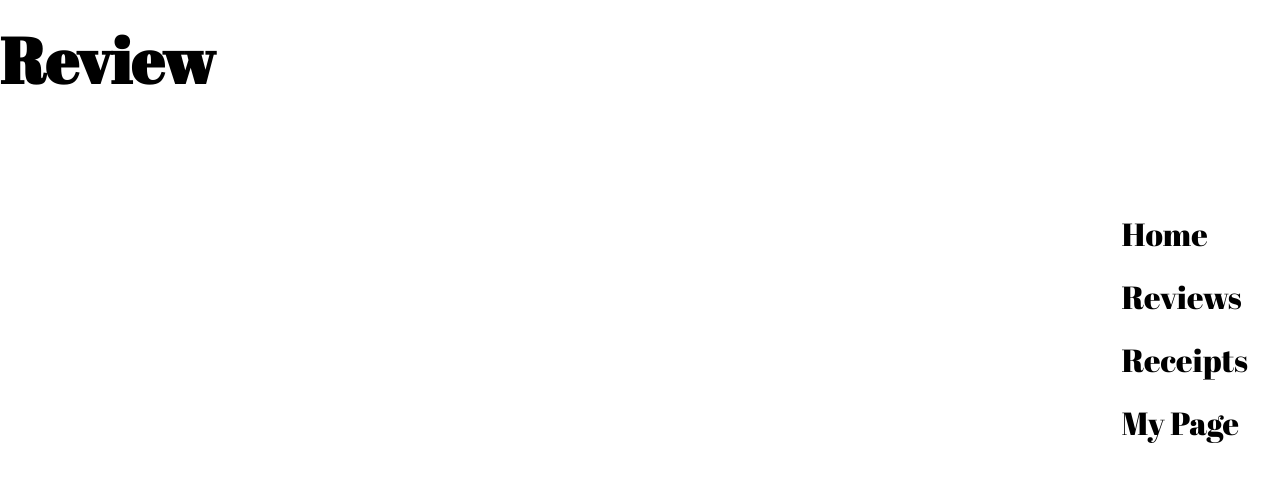
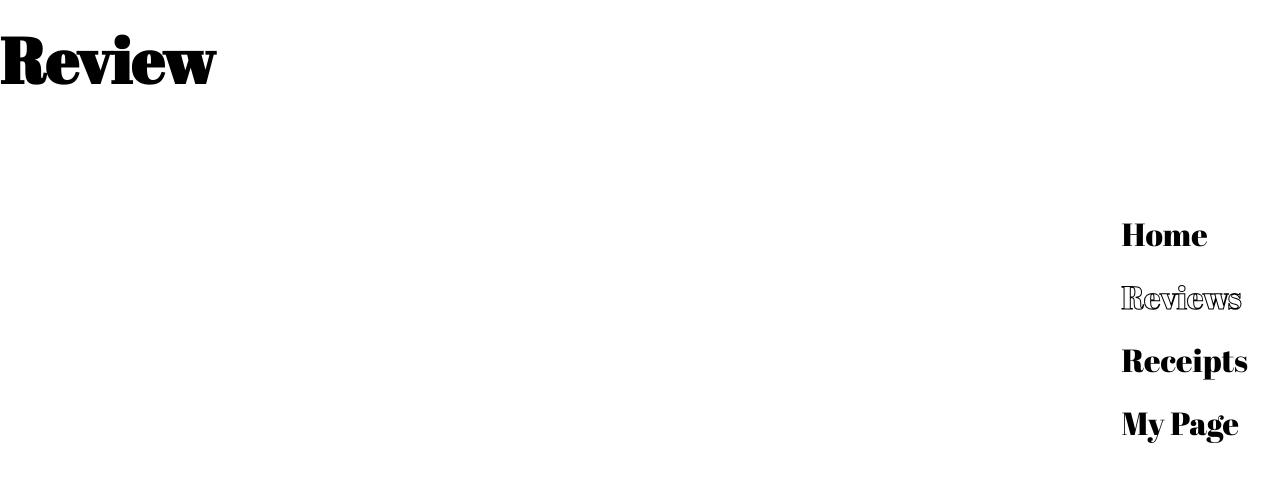
Before and after one commit to une9/ReviewReceipt_FE, a React (Create React App) app: page /review/1 in a window 1280 px wide. Shown: the top 482 px of the page. Built offline with nearby package versions, Linux system fonts and the light colour scheme; no server answers.

Commit message:
add indicator to nav

```diff
--- a/src/components/Header.tsx
+++ b/src/components/Header.tsx
@@ -8,7 +8,6 @@ const Header = () => {
     console.log(path)
     const [title, setTitle] = useState("");
 
-
     useEffect(() => {
         if (path === "/") {
             setTitle("Reviews");
@@ -18,6 +17,7 @@ const Header = () => {
             setTitle("");
         }
     }, [path])
+
     return (
         <ResponsiveHeader>
             <PageTitle>
--- a/src/components/Navigation.tsx
+++ b/src/components/Navigation.tsx
@@ -1,6 +1,25 @@
+import { useEffect } from "react";
+import { useLocation } from "react-router-dom";
 import { ResponsiveNav as Nav } from "../utils/emotion/styles";
 
 const Navigation = () => {
+    const loc = useLocation();
+    const path = loc.pathname;
+    console.log(path)
+
+    const checkIsHere = (target: string):boolean => {
+        if (path === "/") {
+            return target === "/"
+        } else if (path.startsWith("/review/")) {
+            return target === "/reviews"
+        } else if (path.startsWith("/receipt/")) {
+            return target === "/receipts"
+        } else if (path === "/my") {
+            return target === "/my"
+        }
+        return false;
+    }
+
     return (
         <Nav.Body>
             <ul>
@@ -8,25 +27,31 @@ const Navigation = () => {
                     [
                         {
                             name: "Home",
-                            href: "/"
+                            href: "/",
+                            target: "/"
                         },
                         {
                             name: "Reviews",
-                            href: "/"
+                            href: "/",
+                            target: "/reviews"
                         },
                         {
                             name: "Receipts",
-                            href: "/"
+                            href: "/receipts",
+                            target: "/receipts"
                         },
                         {
                             name: "My Page",
-                            href: "/"
+                            href: "/my",
+                            target: "/my"
                         },
                     ].map((item, idx) => (
                         <Nav.Li key={item.name}>
-                            <a href={item.href}>
+                            <Nav.A
+                                isHere={checkIsHere(item.target)}
+                                href={item.href}>
                                 {item.name}
-                            </a>
+                            </Nav.A >
                         </Nav.Li>
                     ))
                 }
--- a/src/pages/ReviewDetail.tsx
+++ b/src/pages/ReviewDetail.tsx
@@ -34,7 +34,7 @@ const ReviewDetail = () => {
                 review
                 &&
                 <div>
-                    <div>{review['is_public'] ? "공개" : "비공개"}</div>
+                    {/* <div>{review['is_public'] ? "공개" : "비공개"}</div> */}
                     <ReviewReceipt {...review} />
                 </div>
             }
--- a/src/utils/emotion/styles.ts
+++ b/src/utils/emotion/styles.ts
@@ -51,12 +51,13 @@ export const ResponsiveNav = {
         font-family: 'Abril Fatface', cursive;
         font-size: 2rem;
         margin: 1.25rem 0;
-
-        a {
-            text-decoration: none;
-            color: black;
-        }
     `,
+    A: styled.a<{isHere:boolean}>`
+        text-decoration: none;
+        color: ${props => props.isHere ? "transparent" : "black"};
+        -webkit-text-stroke: ${props => props.isHere ? "1px black" : "none"};
+        // text-shadow: ${props => props.isHere ? "-1px -1px 0 #000, 1px -1px 0 #000, -1px 1px 0 #000, 1px 1px 0 #000;" : "none"};
+    `
 }
 
 // Review List Item
@@ -80,7 +81,8 @@ export const ReviewListItem = {
         padding: 1.5rem 1rem;
     `,
     Date: styled.time`
-        margin-bottom: 0.5rem;
+        display: inline-block;
+        margin-bottom: 0.25rem;
         font-size: 0.875rem;
         color: ${COLOR.FONT.SUB_LIGHTER};
     `,
```
